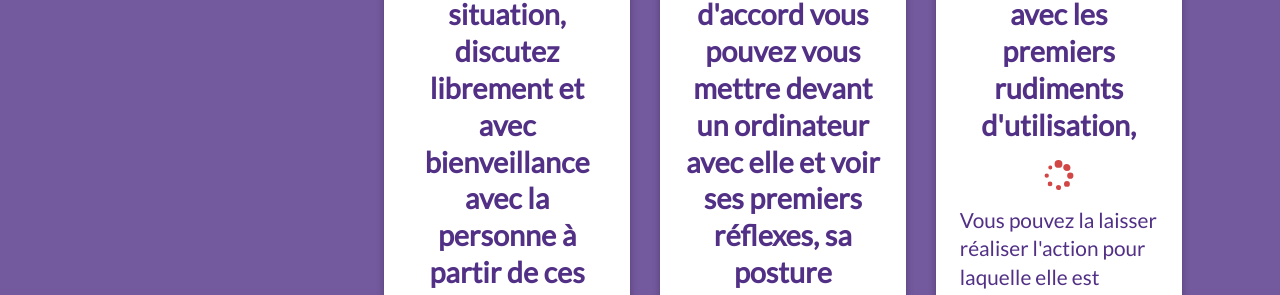
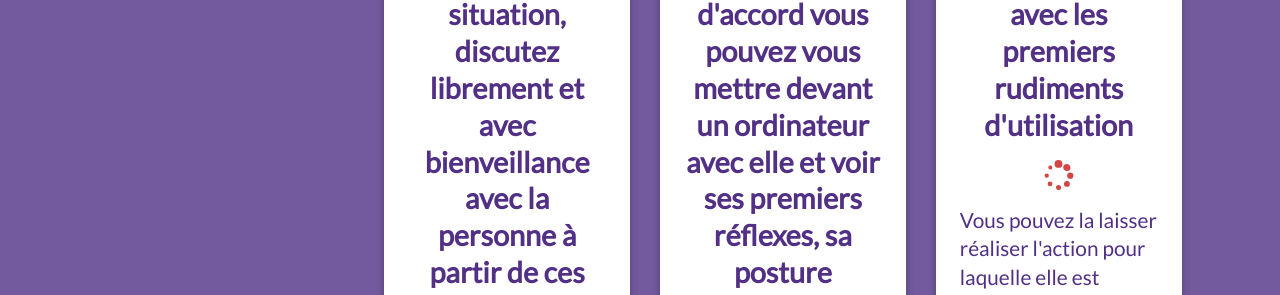
Before and after one commit to SocieteNumerique/kit, a Jekyll site: the page built from index.html, in a window 1280 px wide and 900 px high, scrolled down 3062 px. Shown: the part 336-631 px from the top of the window. Built offline with Jekyll 4.4.1, drawn with Linux system fonts in a browser that asks for light colours; nearby versions of some CDN libraries; some of the changed text lies outside the part shown.

Commit message:
issue 67 : coquille

```diff
--- a/_includes/jediagnostique.html
+++ b/_includes/jediagnostique.html
@@ -45,7 +45,7 @@
                             </div>
                             <div class="col-xl-4 col-md-6 col-12 mb-3">
                                 <div class="card px-2 py-4">
-                                    <p class="big">Elle vous semble à l'aise avec les premiers rudiments d'utilisation,</p>
+                                    <p class="big">Elle vous semble à l'aise avec les premiers rudiments d'utilisation</p>
                                     <img class="litte-img" src="{{ site.url }}/images/diagnostiquer.svg">
                                     <div class="text-left pt-3">
                                         <p>Vous pouvez la laisser réaliser l'action pour laquelle elle est venue, et être en soutien si besoin, ou lui proposer un diagnostic plus approfondi, notamment si c'est une personne que vous allez être amené à revoir dans un cadre d'accompagnement numérique.</p>
```
